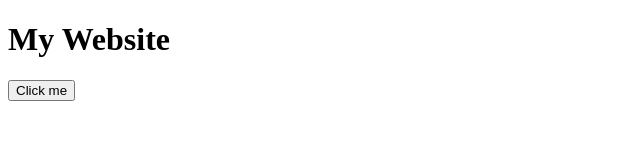
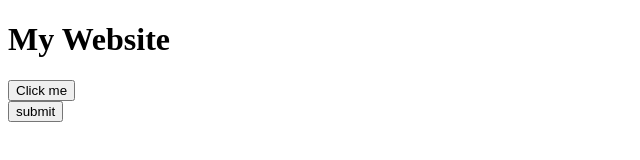
Before and after one commit to SIDNEY081/whatsapp_clone, a plain HTML site: page index.html in a window 1280 px wide. Shown: the whole page, without its empty margins (0-640 px from the left). Drawn offline with Linux system fonts and the light colour scheme.

Commit message:
added submit button

```diff
--- a/index.html
+++ b/index.html
@@ -10,7 +10,9 @@
 
 
     <button> Click me</button>
-    <div></div>
+    <div>
+        <button>submit</button>
+    </div>
 
 </body>
 </html>
```
